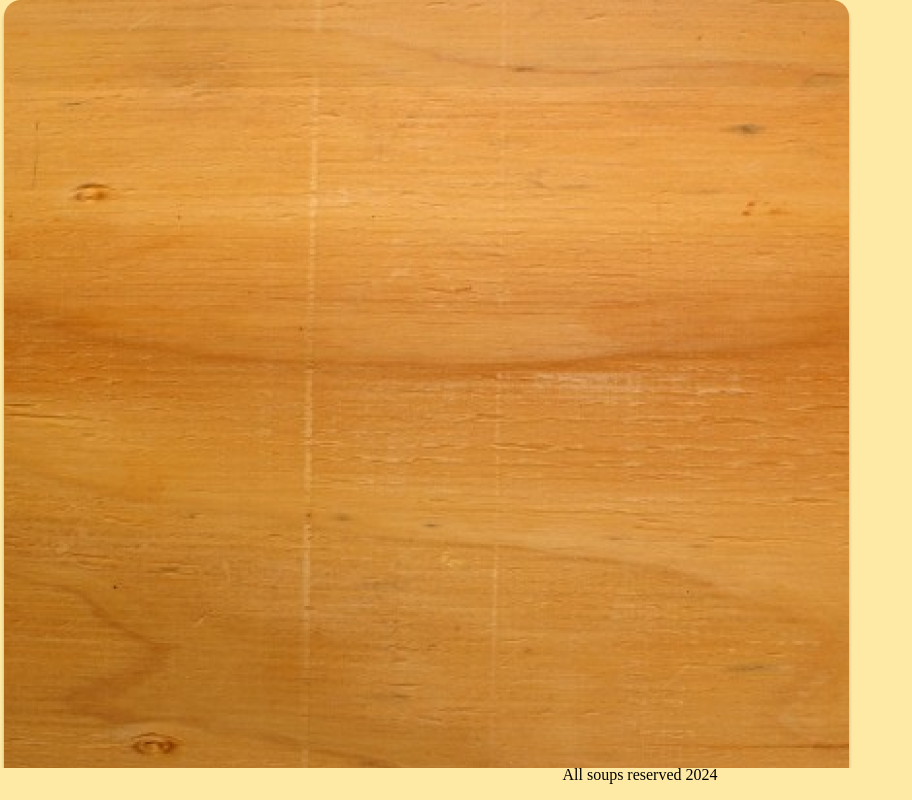
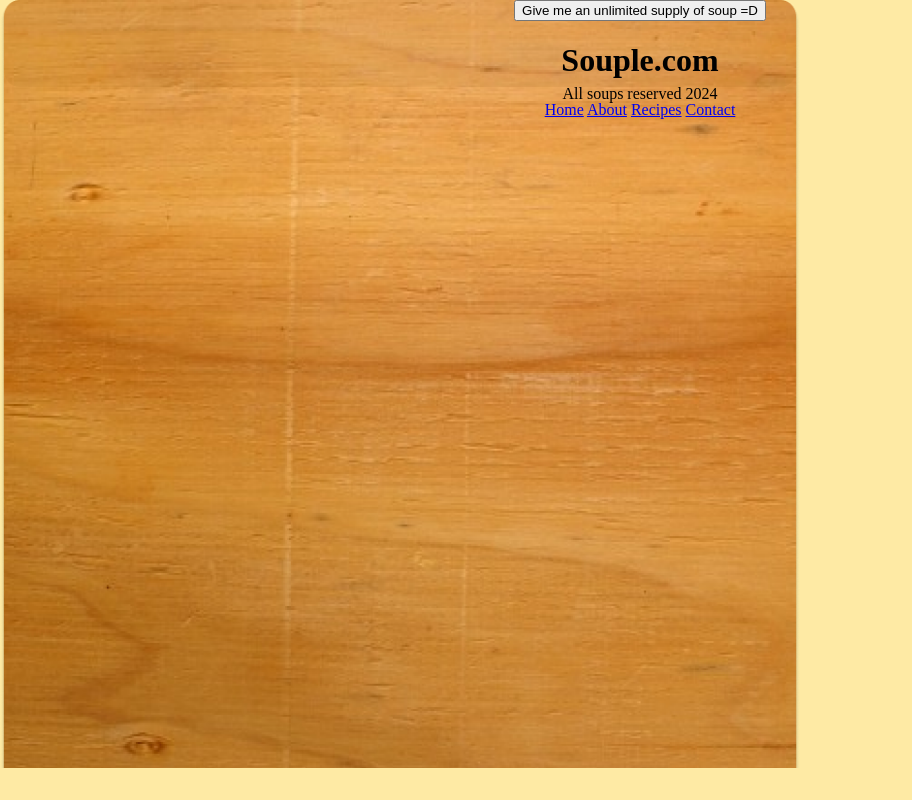
Before and after one commit to SoupleCodes/souplecodes.github.io, a plain HTML site: page index.html in a window 1280 px wide. Shown: the whole page, without its empty margins (0-912 px from the left). Drawn offline with Linux system fonts and the light colour scheme.

Commit message:
Fixed layering issues

```diff
--- a/index.html
+++ b/index.html
@@ -16,8 +16,24 @@
       left: 0;
       width: 100%;
       height: 100%;
-      background-image: url("../images/EZZE Design Image.png");
-      background-size: cover;
+      z-index: -1; /* Set z-index to move behind other elements */
+    }
+
+    header {
+      position: relative; /* Ensure position:relative for z-index to work */
+      z-index: 1; /* Set z-index higher than the background */
+    }
+
+    /* Additional styling for header elements */
+    header center {
+      position: relative;
+      z-index: 1;
+    }
+
+    /* Additional styling for header elements */
+    header nav {
+      position: relative;
+      z-index: 1;
     }
   </style>
 
@@ -26,7 +42,7 @@
   <title>Home | Souple</title>
 </head>
 
-<body>
+<body class="background">
   <header>
     <center>
       <button onclick="changePageTitle('lol you got scammed')">
@@ -39,7 +55,7 @@
         <a href="#" onclick="changePageTitle('Contact'); return false;">Contact</a>
       </nav>
     </center>
-    <p style=" position: absolute; bottom: 0; left: 0; width: 100%; text-align: center;">All soups reserved 2024</p>
+    <p style="position: absolute; bottom: 0; left: 0; width: 100%; text-align: center; z-index: 1;">All soups reserved 2024</p>
   </header>
 
   <div id="imageContainer"></div>
@@ -57,7 +73,7 @@
       return img;
     }
 
-    var image1 = createImage("../images/Wood.png", 0, 0, 853, 768);
+    var image1 = createImage("../images/Wood.png", 0, 0, 800, 768);
   </script>
 
   <script type="text/javascript">
```
